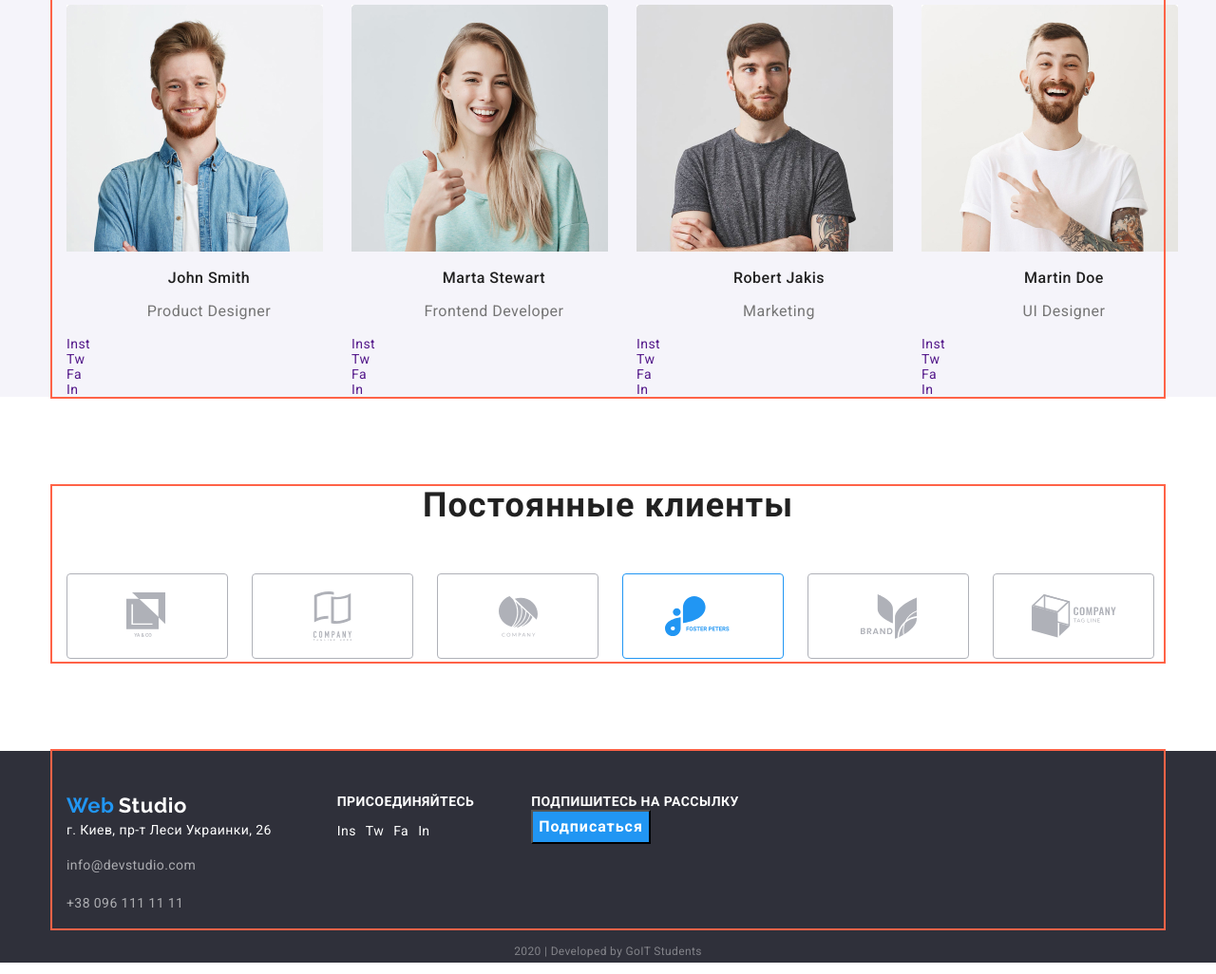
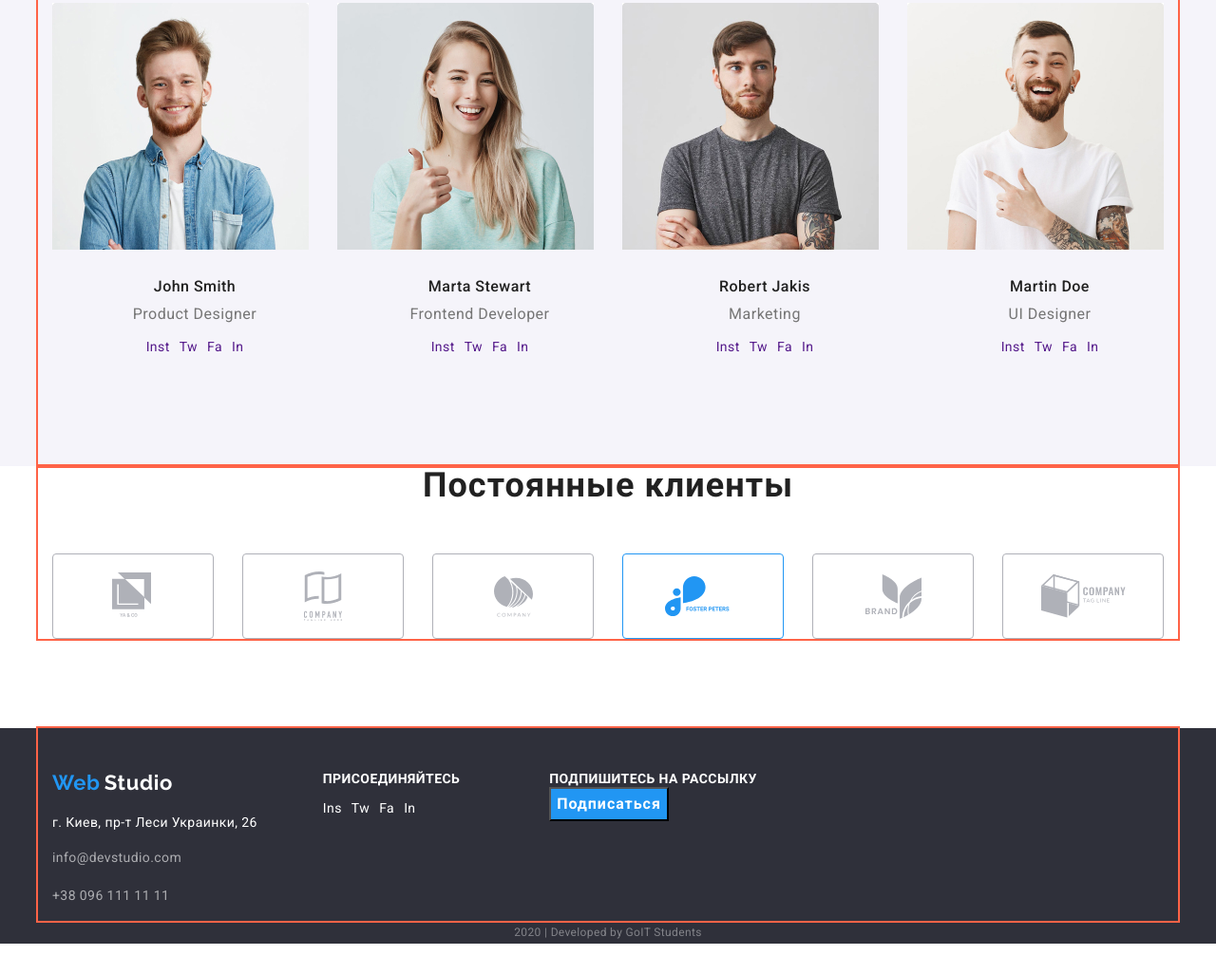
Before and after one commit to Nurllakh/goit-markup-hw-03, a plain HTML site: page index.html in a window 1280 px wide. Shown: the part 1359-2385 px from the top of the page at 95% size. After the commit the page ends 2353 px from the top, so only its background shows below. Drawn offline with nearby package versions, Linux system fonts and the light colour scheme.

Commit message:
что то

```diff
--- a/CSS/styles.css
+++ b/CSS/styles.css
@@ -32,16 +32,20 @@ ul {
 img {
     padding: 0;
     margin: 0;
+    display: block;
 }
 .business {
     padding: 0;
     margin: 0;
 }
+.disp {
+    display: none;
+}
 .section-details {
-    margin-bottom: 94px;
+    padding-bottom: 94px;
     margin-left: auto;
     margin-right: auto;
-    width: 1170px;
+    width: 1200px;
     padding-left: 15px;
     padding-right: 15px;
     outline: 2px solid tomato;
@@ -58,10 +62,10 @@ img {
     margin-right: 30px;
 }
 .section-job {
-    margin-bottom: 94px;
+    padding-bottom: 94px;
     margin-left: auto;
     margin-right: auto;
-    width: 1170px;
+    width: 1200px;
     padding-left: 15px;
     padding-right: 15px;
     outline: 2px solid tomato;
@@ -70,16 +74,16 @@ img {
 .container-head {
     margin-left: auto;
     margin-right: auto;
-    width: 1170px;
+    width: 1200px;
     padding-left: 15px;
     padding-right: 15px;
     outline: 2px solid tomato;
 }
 .section-team {
-    margin-bottom: 94px;
+    padding-bottom: 94px;
     margin-left: auto;
     margin-right: auto;
-    width: 1170px;
+    width: 1200px;
     padding-left: 15px;
     padding-right: 15px;
     outline: 2px solid tomato;
@@ -88,7 +92,7 @@ img {
     margin-bottom: 94px;
     margin-left: auto;
     margin-right: auto;
-    width: 1170px;
+    width: 1200px;
     padding-left: 15px;
     padding-right: 15px;
     outline: 2px solid tomato;
@@ -96,7 +100,7 @@ img {
 .title-footer {
     margin-left: auto;
     margin-right: auto;
-    width: 1170px;
+    width: 1200px;
     padding-left: 15px;
     padding-right: 15px;
     outline: 2px solid tomato;
@@ -104,7 +108,7 @@ img {
 .button-title {
     margin-left: auto;
     margin-right: auto;
-    width: 1170px;
+    width: 1200px;
     padding-left: 15px;
     padding-right: 15px;
     outline: 2px solid tomato;
@@ -112,7 +116,7 @@ img {
 .section-grid {
     margin-left: auto;
     margin-right: auto;
-    width: 1170px;
+    width: 1200px;
     padding-left: 15px;
     padding-right: 15px;
     outline: 2px solid tomato;
@@ -182,6 +186,7 @@ img {
 .section-effective {
     background: #2F303A;
 }
+
 .service {
     font-family: Roboto;
     font-weight: 900;
@@ -223,8 +228,8 @@ img {
     font-size: 14px;
     line-height: 1.71;
     letter-spacing: 0.03em;
-    margin-top: 10px;
     margin-bottom: 0;
+
 }
 .footer-title {
     background: #2F303A;
@@ -279,6 +284,8 @@ img {
     text-transform: uppercase;
 }
 .team {
+    margin-top: 30px;
+    margin-bottom: 0;
     font-weight: 500;
     font-size: 16px;
     line-height: 1.18;
@@ -287,6 +294,8 @@ img {
     color: var(--heading-text-color);
 }
 .position {
+    margin-top: 10px;
+    margin-bottom: 0;
     font-size: 16px;
     line-height: 1.18;
     text-align: center;
@@ -300,6 +309,8 @@ img {
     background: var(--background-text-color);
 }
 .section-portfolio {
+    margin-top: 20px;
+    margin-bottom: 0;
     font-weight: bold;
     font-size: 18px;
     line-height: 2;
@@ -307,6 +318,8 @@ img {
     color: var(--heading-text-color);
 }
 .name {
+    margin-top: 4px;
+    margin-bottom: 0;
     line-height: 30px;
     font-size: 16px;
     color: var(--title-text-color);
@@ -355,6 +368,8 @@ img {
     color: rgba(255, 255, 255, 0.6);
 }
 .developed {
+    margin: 0;
+    padding: 0;
     font-size: 12px;
     line-height: 2;
     text-align: center;
@@ -365,16 +380,16 @@ img {
 .logo-main {
     margin-right: 85px;
 }
-.section-effective {
-    margin-bottom: 94px;
+.bac {
+    padding-bottom: 94px;
     margin-left: auto;
     margin-right: auto;
-    width: 1170px;
+    width: 1200px;
     padding-left: 15px;
     padding-right: 15px;
 }
 .test .title {
-    margin: 0;
+    margin: 10px;
 
 }
 .advantages-img {
@@ -400,18 +415,21 @@ img {
     margin: 0;
     padding: 0;
 }
-.img-people:not(:last-child) {
-    padding-right: 30px;
+.team-list .img-people:not(:last-child) {
+    margin-right: 30px;
 }
 .section-list {
     display: flex;
     margin: 0;
     padding: 0;
 }
+.section-list .custo:not(:last-child) {
+    margin-right: 30px;
+}
 .customer-img {
     display: block;
     text-align: center;
-    padding-right: 25px;
+
 }
 .customer-img:not(:last-child) {
     padding-right: 30px;
@@ -434,24 +452,23 @@ img {
 }
 .soc-li {
     margin-right: 10px;
+    text-align:  center;
 }
 .title-footer {
     display: flex;
-    margin-top: 57px;
     padding-top: 45px;
 
 }
 .footer-to {
-    padding-left: 69px;
-    padding-right: 60px;
+    margin-left: 69px;
+    margin-right: 94px;
     align-items: center;
     justify-content: space-around;
 }
 .list-button {
-    margin-right: 30px;
-    width: 50%;
-    text-align: center;
+    margin-right: 8px;
 }
+
 .grid {
     display: flex;
     flex-wrap: wrap;
@@ -472,9 +489,29 @@ img {
     padding-right: 15px;
     padding-left: 15px;
 }
-.feature-etem p {
-    margin-bottom: 32px;
+.feature-etem .description  {
+    margin: 0;
+
 }
 .section-team .section-title {
     padding-top: 94px;
 }
+.soc-team {
+    display: flex;
+    justify-content: center;
+}
+.team-soc {
+    text-align:  center;
+    margin-top: 16px;
+    padding-bottom: 24px;
+
+}
+.soc-team .team-soc:not(:last-child) {
+    margin-right: 10px;
+}
+.mar {
+    margin-bottom: 94px;
+}
+.button-title {
+    padding-bottom: 34px;
+}
--- a/index.html
+++ b/index.html
@@ -31,8 +31,10 @@
     <main>
 
     <section class="section-effective list">
+      <div class="bac">
       <h1 class="business">Эффективные решения для вашего бизнеса</h1>
       <button class="service" type="button">Заказать услугу</button>
+    </div>
     </section>
 
     <section class="section-details">
@@ -76,15 +78,15 @@
       <h2 class="section-title">Чем мы занимаемся</h2>
       <ul class="job-title">
         <li class="job-list">
-          <a href=""> <img src="./images/laptop.jpg" alt="Ноутбук" /></a>
+          <div class="j-img"><a href=""> <img src="./images/laptop.jpg" alt="Ноутбук" /></a></div>
           <h3 class="job">Десктопные приложения</h3>
         </li>
         <li class="job-list">
-          <a href=""> <img src="./images/smartphone.jpg" alt="Смартфон" /></a>
+          <div class="j-img"><a href=""> <img src="./images/smartphone.jpg" alt="Смартфон" /></a></div>
           <h3 class="job">Мобильные приложения</h3>
         </li>
         <li class="job-list">
-          <a href=""> <img src="./images/display.jpg" alt="Монитор" /></a>
+          <div class="j-img"><a href=""> <img src="./images/display.jpg" alt="Монитор" /></a></div>
           <h3 class="job">Дизайнерские решения</h3>
         </li>
       </ul>
@@ -95,47 +97,47 @@
       <h2 class="section-title">Наша команда</h2>
       <ul class="team-title">
         <li class="team-list">
-          <span class="img-people"><img src="images/img.jpg" alt="John Smith" /></span>
+          <div class="img-people"><img src="images/img.jpg" alt="John Smith" /></div>
           <h3 class="team">John Smith</h3>
           <p class="position">Product Designer</p>
-          <ul>
-            <li><a href="">Inst</a></li>
-            <li><a href="">Tw</a></li>
-            <li><a href="">Fa</a></li>
-            <li><a href="">In</a></li>
+          <ul class="soc-team">
+            <li class="team-soc"><a href="">Inst</a></li>
+            <li class="team-soc"><a href="">Tw</a></li>
+            <li class="team-soc"><a href="">Fa</a></li>
+            <li class="team-soc"><a href="">In</a></li>
           </ul>
         </li>
         <li class="team-list">
-          <span class="img-people"><img src="images/img1.jpg" alt="Marta Stewart" /></span>
+          <div class="img-people"><img src="images/img1.jpg" alt="Marta Stewart" /></div>
           <h3 class="team">Marta Stewart</h3>
           <p class="position">Frontend Developer</p>
-          <ul>
-            <li><a href="">Inst</a></li>
-            <li><a href="">Tw</a></li>
-            <li><a href="">Fa</a></li>
-            <li><a href="">In</a></li>
+          <ul class="soc-team">
+            <li class="team-soc"><a href="">Inst</a></li>
+            <li class="team-soc"><a href="">Tw</a></li>
+            <li class="team-soc"><a href="">Fa</a></li>
+            <li class="team-soc"><a href="">In</a></li>
           </ul>
         </li>
         <li class="team-list">
-          <span class="img-people"><img src="images/img2.jpg" alt="Robert Jakis" /></span>
+          <div class="img-people"><img src="images/img2.jpg" alt="Robert Jakis" /></div>
           <h3 class="team">Robert Jakis</h3>
           <p class="position">Marketing</p>
-          <ul>
-            <li><a href="">Inst</a></li>
-            <li><a href="">Tw</a></li>
-            <li><a href="">Fa</a></li>
-            <li><a href="">In</a></li>
+          <ul class="soc-team">
+            <li class="team-soc"><a href="">Inst</a></li>
+            <li class="team-soc"><a href="">Tw</a></li>
+            <li class="team-soc"><a href="">Fa</a></li>
+            <li class="team-soc"><a href="">In</a></li>
           </ul>
         </li>
         <li class="team-list">
-          <span class="img-people"><img src="images/img3.jpg" alt="Martin Doe" /></span>
+          <div class="img-people"><img src="images/img3.jpg" alt="Martin Doe" /></div>
           <h3 class="team">Martin Doe</h3>
           <p class="position">UI Designer</p>
-          <ul>
-            <li><a href="">Inst</a></li>
-            <li><a href="">Tw</a></li>
-            <li><a href="">Fa</a></li>
-            <li><a href="">In</a></li>
+          <ul class="soc-team">
+            <li class="team-soc"><a href="">Inst</a></li>
+            <li class="team-soc"><a href="">Tw</a></li>
+            <li class="team-soc"><a href="">Fa</a></li>
+            <li class="team-soc"><a href="">In</a></li>
           </ul>
         </li>
       </ul>
@@ -145,23 +147,23 @@
     <section class="section-customer">
       <h2 class="section-title">Постоянные клиенты</h2>
       <ul class="section-list">
-        <li>
-             <span class="customer-img"><a href=""><img src="./images/client-1.svg" alt="Ya&GO" /> </a></span>
+        <li class="custo">
+          <div class="customer-img"><a href=""><img src="./images/client-1.svg" alt="Ya&GO" /> </a></div>
         </li>
-        <li>
-          <span class="customer-img"><a href=""><img src="./images/client-2.svg" alt="Compani Tangline here" /></a></span>
+        <li class="custo">
+          <div class="customer-img"><a href=""><img src="./images/client-2.svg" alt="Compani Tangline here" /></a></div>
         </li>
-        <li>
-          <span class="customer-img"><a href=""><img src="./images/client-3.svg" alt="Company" /></a></span>
+        <li class="custo">
+          <div class="customer-img"><a href=""><img src="./images/client-3.svg" alt="Company" /></a></div>
         </li>
-        <li>
-          <span class="customer-img"><a href=""><img src="./images/client-4.svg" alt="Froster Peters" /> </a></span>
+        <li class="custo">
+          <div class="customer-img"><a href=""><img src="./images/client-4.svg" alt="Froster Peters" /> </a></div>
         </li>
-        <li>
-          <span class="customer-img"><a href=""><img src="./images/client-5.svg " alt="Brand" /></a></span>
+        <li class="custo">
+          <div class="customer-img"><a href=""><img src="./images/client-5.svg " alt="Brand" /></a></div>
         </li>
-        <li>
-          <span class="customer-img"><a href=""><img src="./images/client-6.svg" alt="Compani Tag line" /></a></span>
+        <li class="custo">
+          <div class="customer-img"><a href=""><img src="./images/client-6.svg" alt="Compani Tag line" /></a></div>
         </li>
       </ul>
     </section>
@@ -170,7 +172,7 @@
     <footer class="footer-title">
       <div class="title-footer">
         <address>
-          <span class="logo">Web</span> <span class="logo3">Studio</span> <br />
+          <div class="lo"><span class="logo">Web</span> <span class="logo3">Studio</span></div> <br />
 
           <span class="city"> г. Киев, пр-т Леси Украинки, 26</span> <br />
 
@@ -194,7 +196,7 @@
         <button class="service" type="button">Подписаться</button>
       </div>
     </div>
-      <p class="developed">2020 | Developed by GoIT Students </p>
+      <div class="by"><p class="developed">2020 | Developed by GoIT Students </p></div>
 
     </footer>
 
```
Also changed, not shown: Portfolio.html (+7 -5 lines).
